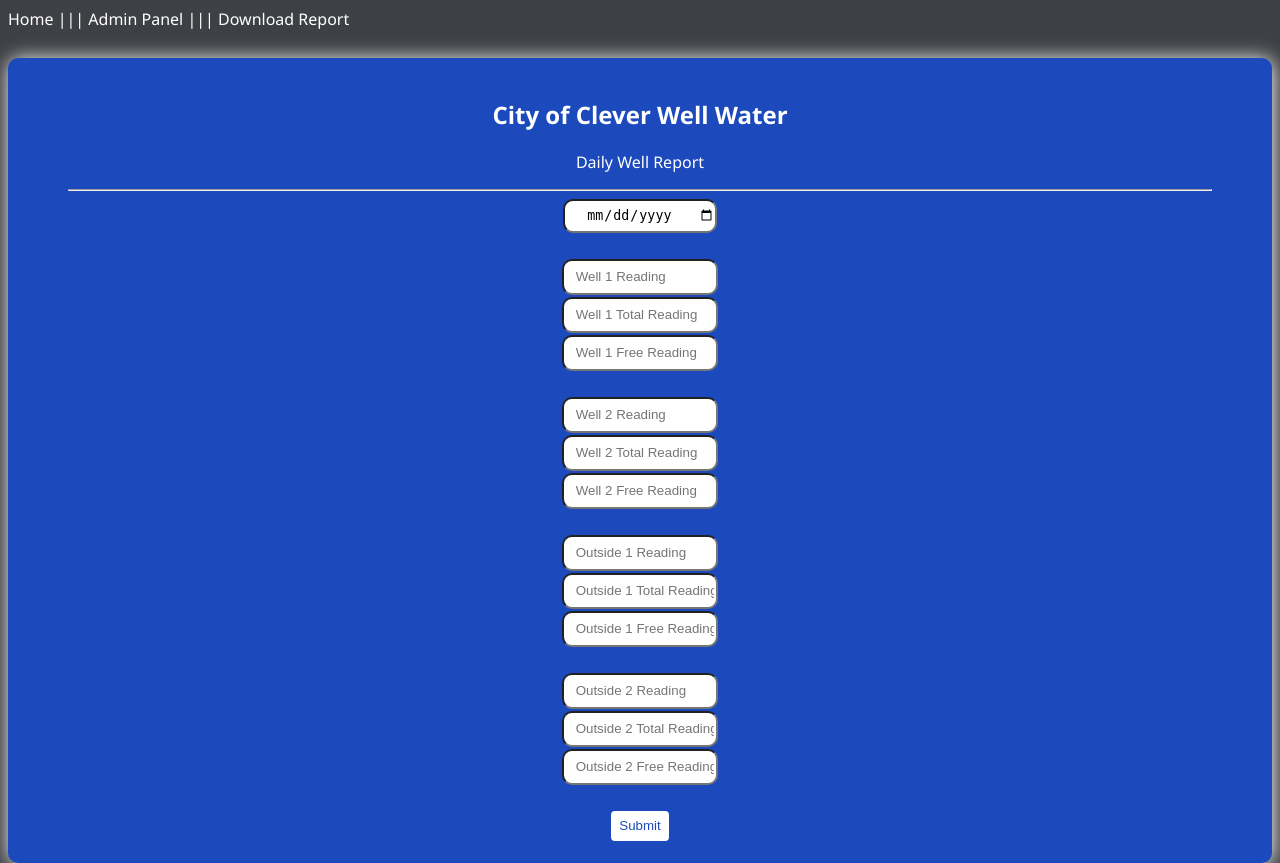
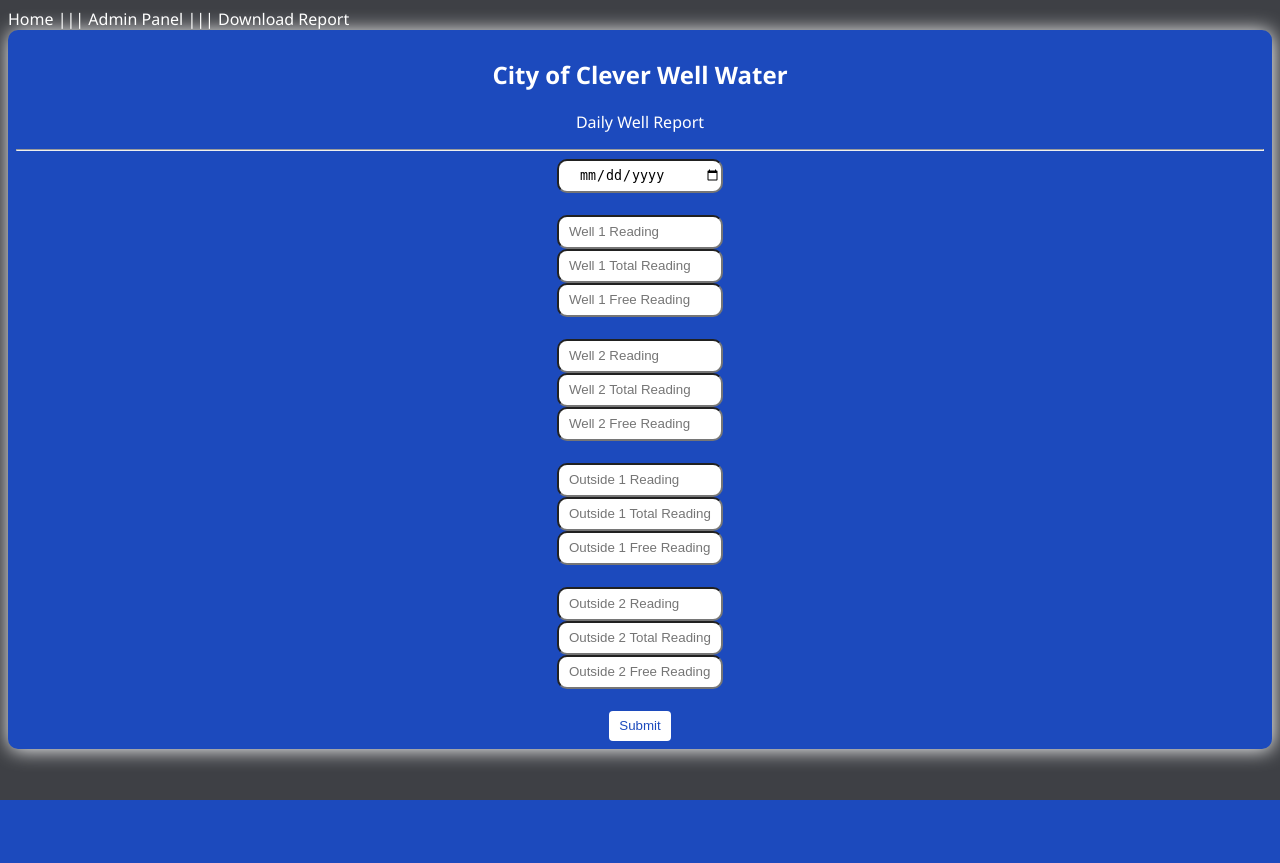
Before and after one commit to WarmMilkCodes/CleverWellWater, a Flask app: page / in a window 1280 px wide. After the commit the page ends 800 px from the top, so only its background shows below. Run offline with Flask 2, Linux system fonts and the light colour scheme; parts of the project's set-up code (start-up, migrations or seed data) failed here and were passed over; some libraries are stand-ins or nearby versions.

Commit message:
Mobile resize

```diff
--- a/static/styles.css
+++ b/static/styles.css
@@ -73,3 +73,25 @@ input {
     height: 30px;
     border-radius: 10px;
 }
+
+/* Small Screens */
+
+@media only screen and (min-width: 768px) {
+    .form-group {
+        padding: 0;
+        margin: 0;
+    }
+
+    input {
+        padding: 0;
+        margin: 0;
+    }
+
+    .navBar {
+        height: 20%;
+    }
+
+    .container {
+        padding: 8px;
+    }
+}
```
